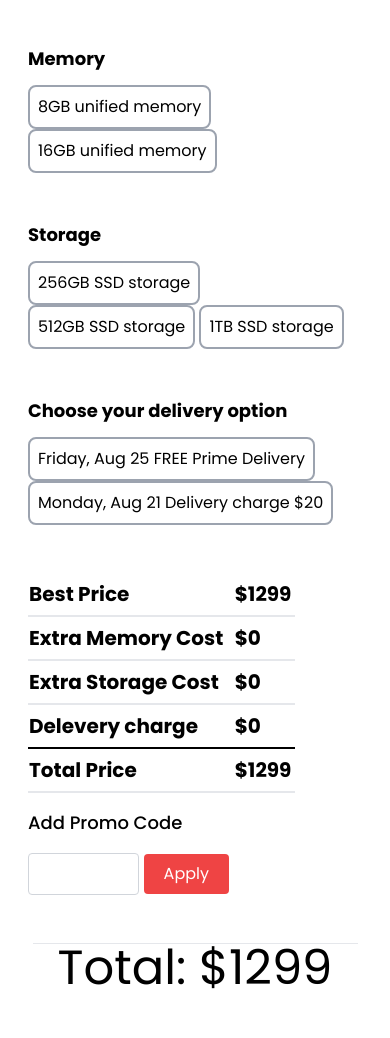
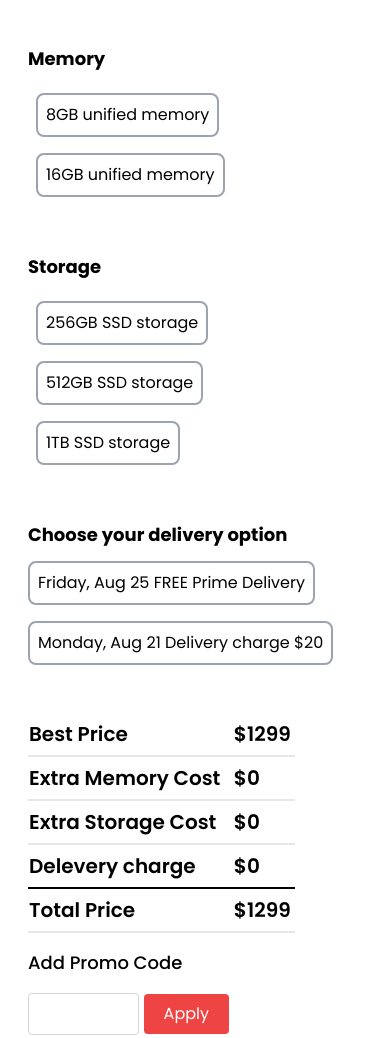
Before and after one commit to Shoyayeb/apple-iMac, a plain HTML site: page index.html in a window 390 px wide. Shown: the part 748-1786 px from the top of the page. Before the commit the page ends 1749 px from the top, so only its background shows below. Drawn offline with nearby package versions, Linux system fonts and the light colour scheme.

Commit message:
responsive update and variable declare update

```diff
--- a/index.html
+++ b/index.html
@@ -35,7 +35,7 @@
                     <!--
                          intro text section
                         -->
-                    <div class="">
+                    <div>
                         <h1 class="lg:text-5xl md:text-4xl text-3xl font-semibold leading-relaxed mb-4 tracking-wide">
                             Customize your Blue 24-inch iMac with
                             Apple M1 chip.</h1>
@@ -50,38 +50,38 @@
                     <!--
                         Configuration section
                      -->
-                    <div class="">
+                    <div>
                         <!-- memory config -->
                         <div class="my-12">
                             <p class="font-bold text-lg mb-3">Memory</p>
                             <button id="8-memory"
-                                class="focus:bg-gray-100 hover:bg-gray-100 border-2 border-gray-400 focus:border-blue-300 p-2 rounded-lg">8GB
+                                class="m-2 focus:bg-gray-100 hover:bg-gray-100 border-2 border-gray-400 focus:border-blue-300 p-2 rounded-lg">8GB
                                 unified memory</button id="">
                             <button id="16-memory"
-                                class="focus:bg-gray-100 hover:bg-gray-100 border-2 border-gray-400 focus:border-blue-300 p-2 rounded-lg">16GB
+                                class="m-2 focus:bg-gray-100 hover:bg-gray-100 border-2 border-gray-400 focus:border-blue-300 p-2 rounded-lg">16GB
                                 unified memory</button id="">
                         </div>
                         <!-- storage config -->
                         <div class="my-12">
                             <p class="font-bold text-lg mb-3">Storage</p>
                             <button id="256-ssd"
-                                class="focus:bg-gray-100 hover:bg-gray-100 border-2 border-gray-400 focus:border-blue-300 p-2 rounded-lg">256GB
+                                class="lg:m-0 m-2 focus:bg-gray-100 hover:bg-gray-100 border-2 border-gray-400 focus:border-blue-300 p-2 rounded-lg">256GB
                                 SSD storage</button id="">
                             <button id="512-ssd"
-                                class="focus:bg-gray-100 hover:bg-gray-100 border-2 border-gray-400 focus:border-blue-300 p-2 rounded-lg">512GB
+                                class="lg:m-0 m-2 focus:bg-gray-100 hover:bg-gray-100 border-2 border-gray-400 focus:border-blue-300 p-2 rounded-lg">512GB
                                 SSD storage</button id="">
                             <button id="1tb-ssd"
-                                class="focus:bg-gray-100 hover:bg-gray-100 border-2 border-gray-400 focus:border-blue-300 p-2 rounded-lg">1TB
+                                class="lg:m-0 m-2 focus:bg-gray-100 hover:bg-gray-100 border-2 border-gray-400 focus:border-blue-300 p-2 rounded-lg">1TB
                                 SSD storage</button id="">
                         </div>
                         <!-- delivery selection -->
                         <div class="my-12">
                             <p class="font-bold text-lg mb-3">Choose your delivery option</p>
                             <button id="free-delevery"
-                                class="focus:bg-gray-100 hover:bg-gray-100 border-2 border-gray-400 focus:border-blue-300 p-2 rounded-lg">Friday,
+                                class="sm:m-2 lg:m-0 focus:bg-gray-100 md:mb-0 mb-4 hover:bg-gray-100 border-2 border-gray-400 focus:border-blue-300 p-2 rounded-lg">Friday,
                                 Aug 25 FREE Prime Delivery</button id="">
                             <button id="charge-delevery"
-                                class="focus:bg-gray-100 hover:bg-gray-100 border-2 border-gray-400 focus:border-blue-300 p-2 rounded-lg">Monday,
+                                class="sm:m-2 lg:m-0 focus:bg-gray-100 hover:bg-gray-100 border-2 border-gray-400 focus:border-blue-300 p-2 rounded-lg">Monday,
                                 Aug 21 Delivery charge $20</button id="">
                         </div>
                     </div>
@@ -90,24 +90,24 @@
                      -->
                     <div>
                         <table class="md:w-4/5 lg:w-3/5 w-4/5">
-                            <tbody class="font-bold text-xl leading-loose">
-                                <tr class="border-b-2 hover:shadow-2xl">
+                            <tbody class="font-semibold text-xl leading-loose">
+                                <tr class="border-b-2  ">
                                     <td>Best Price</td>
                                     <td>$<span id="best-cost">1299</span></td>
                                 </tr>
-                                <tr class="border-b-2 hover:shadow-2xl">
+                                <tr class="border-b-2  ">
                                     <td>Extra Memory Cost</td>
                                     <td>$<span id="memory-cost">0</span></td>
                                 </tr>
-                                <tr class="border-b-2 hover:shadow-2xl">
+                                <tr class="border-b-2  ">
                                     <td>Extra Storage Cost</td>
                                     <td>$<span id="storage-cost">0</span></td>
                                 </tr>
-                                <tr class="border-b-2 hover:shadow-2xl border-black">
+                                <tr class="border-b-2   border-black">
                                     <td>Delevery charge</td>
                                     <td>$<span id="delevery-cost">0</span></td>
                                 </tr>
-                                <tr class="border-b-2 hover:shadow-2xl">
+                                <tr class="border-b-2  ">
                                     <td>Total Price</td>
                                     <td>$<span id="total-cost">1299</span></td>
                                 </tr>
--- a/js/script.js
+++ b/js/script.js
@@ -12,7 +12,7 @@ function totalCalc(option, price) {
     const storageCostParsed = parseFloat(storageCost.innerText);
     const memoryCostParsed = parseFloat(memoryCost.innerText);
     const bestCostParsed = parseFloat(bestCost.innerText);
-    total = bestCostParsed + memoryCostParsed + storageCostParsed + deleveryCostParsed;
+    const total = bestCostParsed + memoryCostParsed + storageCostParsed + deleveryCostParsed;
     totalCost.innerText = total;
     footerTotal.innerText = total;
 }
@@ -43,8 +43,8 @@ document.getElementById("charge-delevery").addEventListener("click", function ()
 // promo-code handling
 document.getElementById("promo-apply").addEventListener("click", function () {
     const totalCostParsed = parseInt(totalCost.innerText);
-    const promoCode = document.getElementById("promo-code").value;
-    if (promoCode == "stevekaku") {
+    const promoCode = document.getElementById("promo-code");
+    if (promoCode.value == "stevekaku") {
         const afterPromoPrice = totalCostParsed - (totalCostParsed * .20);
         footerTotal.innerText = afterPromoPrice;
         document.getElementById("promo-apply").classList.remove("hover:bg-red-600");
@@ -52,5 +52,5 @@ document.getElementById("promo-apply").addEventListener("click", function () {
     } else {
         document.getElementById("promo-error").style.display = "block";
     }
-    document.getElementById("promo-code").value = '';
+    promoCode.value = '';
 });
```
